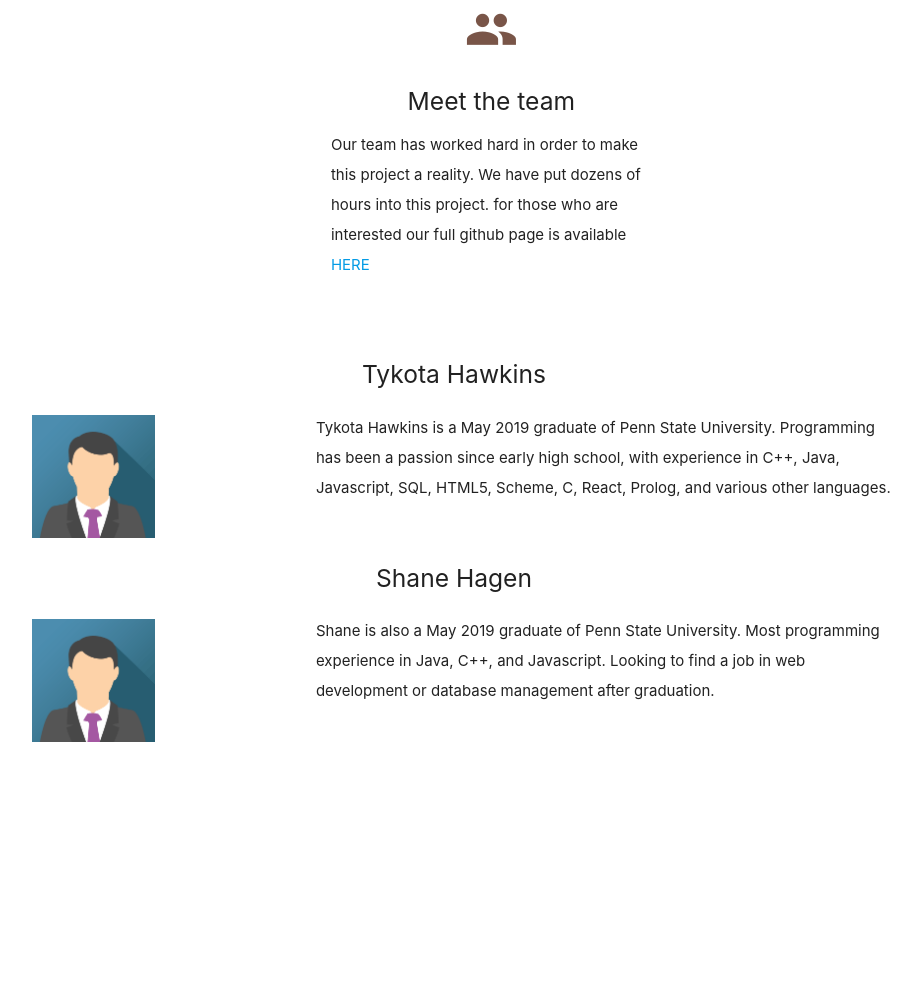
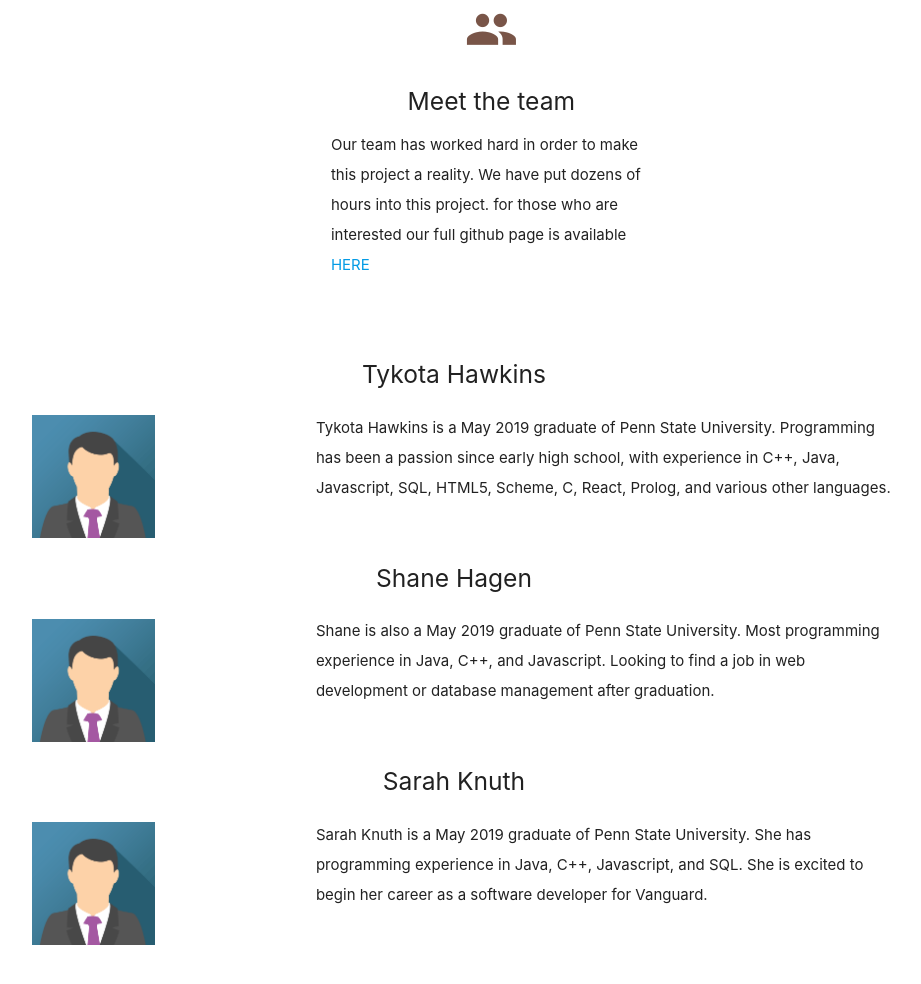
Before and after one commit to Tykota/RagtagGroupInsurance, a plain HTML site: page Ad Website/About.html in a window 1280 px wide. Shown: the part 492-1476 px from the top of the page, without its empty margins (186-1107 px from the left). Before the commit the page ends 1275 px from the top, so only its background shows below. Drawn offline with nearby package versions, Linux system fonts and the light colour scheme.

Commit message:
Update About.html

```diff
--- a/Ad Website/About.html
+++ b/Ad Website/About.html
@@ -116,6 +116,25 @@
             </div>
         </div>
 
+        <h5 class = "center" >Sarah Knuth</h5>
+        <div class="row">
+            <div class="col s4 m4">
+                <div class="icon-block">
+
+                    <img src="example.bmp" style="width: 50%; padding-top: 7%;" />
+                </div>
+            </div>
+
+            <div class="col s8 m8">
+
+
+
+                <p> Sarah Knuth is a May 2019 graduate of Penn State University. She has programming experience in Java, C++, Javascript, and SQL. She is excited to begin her career
+                    as a software developer for Vanguard.  </p>
+
+            </div>
+        </div>
+
     </div>
 </div>
 
```
